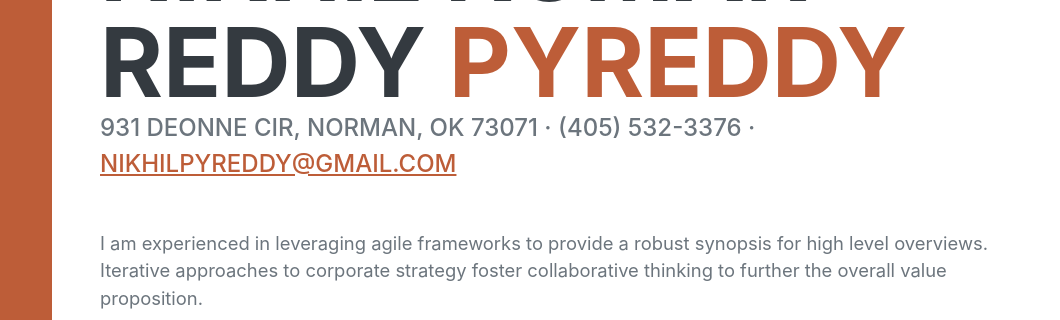
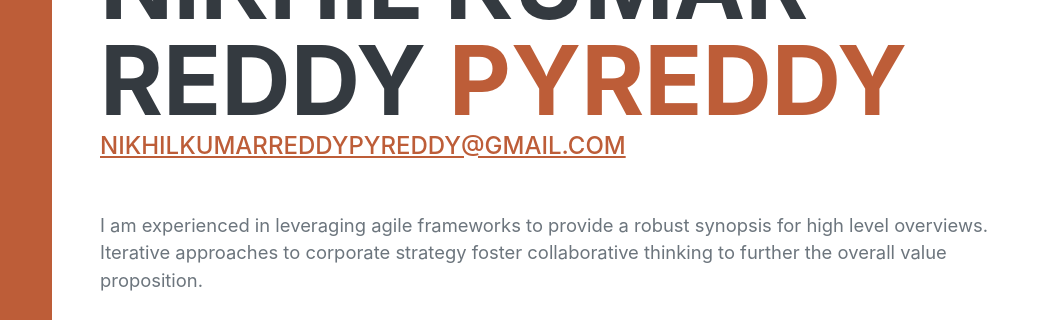
Before and after one commit to nikhilpyreddy/nikhilpyreddy.github.io, a plain HTML site: page index.html in a window 1280 px wide. Shown: the part 231-551 px from the top of the page, 220-1280 px from the left. Drawn offline with nearby package versions, Linux system fonts and the light colour scheme; a web font is replaced by a local one.

Commit message:
Update index.html

```diff
--- a/index.html
+++ b/index.html
@@ -46,8 +46,7 @@
                         <span class="text-primary">Pyreddy</span>
                     </h1>
                     <div class="subheading mb-5">
-                        931 Deonne Cir, Norman, OK 73071 · (405) 532-3376 ·
-                        <a href="mailto:nikhilpyreddy@gmail.com">nikhilpyreddy@gmail.com</a>
+                        <a href="mailto:nikhilkumarreddypyreddy@gmail.com">nikhilkumarreddypyreddy@gmail.com</a>
                     </div>
                     <p class="lead mb-5">I am experienced in leveraging agile frameworks to provide a robust synopsis for high level overviews. Iterative approaches to corporate strategy foster collaborative thinking to further the overall value proposition.</p>
                     <div class="social-icons">
```
